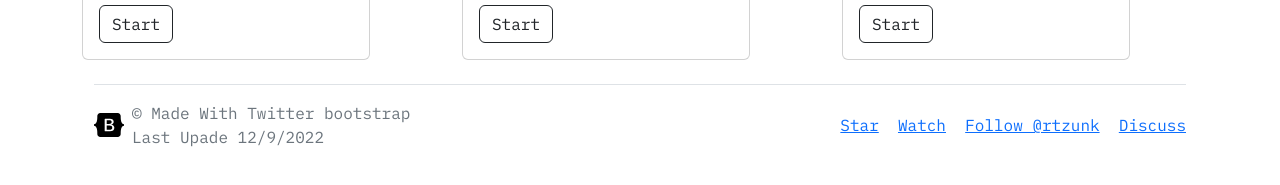
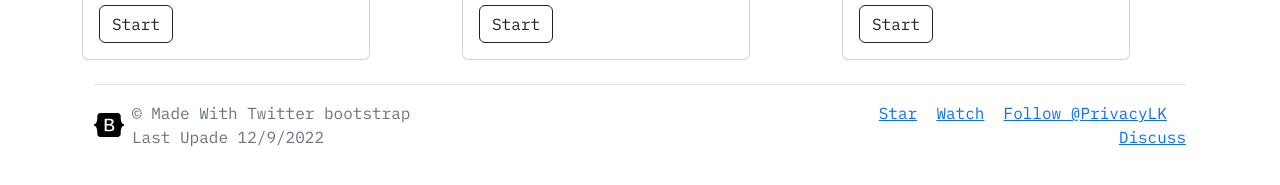
Before and after one commit to PrivacyLK/Essentials, a plain HTML site: page index.html in a window 1280 px wide. Shown: the part 2679-2864 px from the top of the page. Drawn offline with nearby package versions, Linux system fonts and the light colour scheme.

Commit message:
Update index.html

```diff
--- a/index.html
+++ b/index.html
@@ -280,13 +280,13 @@
 
       <ul class="nav col-md-4 justify-content-end list-unstyled d-flex">
 
-<a class="github-button" href="https://github.com/rtzunk/privacytools" data-icon="octicon-star" aria-label="Star rtzunk/privacytools on GitHub">Star</a>&nbsp;&nbsp;
+<a class="github-button" href="https://github.com/PrivacyLK/Essentials/" data-icon="octicon-star" aria-label="Star rtzunk/privacytools on GitHub">Star</a>&nbsp;&nbsp;
 
-<a class="github-button" href="https://github.com/rtzunk/privacytools/subscription" data-icon="octicon-eye" aria-label="Watch rtzunk/privacytools on GitHub">Watch</a>&nbsp;&nbsp;
+<a class="github-button" href="https://github.com/PrivacyLK/Essentials/subscription" data-icon="octicon-eye" aria-label="Watch rtzunk/privacytools on GitHub">Watch</a>&nbsp;&nbsp;
 
-<a class="github-button" href="https://github.com/rtzunk" aria-label="Follow @rtzunk on GitHub">Follow @rtzunk</a>&nbsp;&nbsp;
+<a class="github-button" href="https://github.com/PrivacyLK/" aria-label="Follow @rtzunk on GitHub">Follow @PrivacyLK</a>&nbsp;&nbsp;
 
-<a class="github-button" href="https://github.com/rtzunk/privacytools/discussions" data-icon="octicon-comment-discussion" aria-label="Discuss rtzunk/privacytools on GitHub">Discuss</a>
+<a class="github-button" href="https://github.com/PrivacyLK/Essentials//discussions" data-icon="octicon-comment-discussion" aria-label="Discuss rtzunk/privacytools on GitHub">Discuss</a>
 
 <script defer src="https://cdnjs.cloudflare.com/ajax/libs/jquery/3.6.1/jquery.min.js"></script>
 <script defer src="https://cdnjs.cloudflare.com/ajax/libs/popper.js/2.9.2/umd/popper.min.js"></script>
@@ -294,5 +294,5 @@
 <script defer src="https://cdnjs.cloudflare.com/ajax/libs/bootstrap/5.2.2/js/bootstrap.min.js"></script>
 
 </footer>
-  </div>
+</div>
 </html>
```
